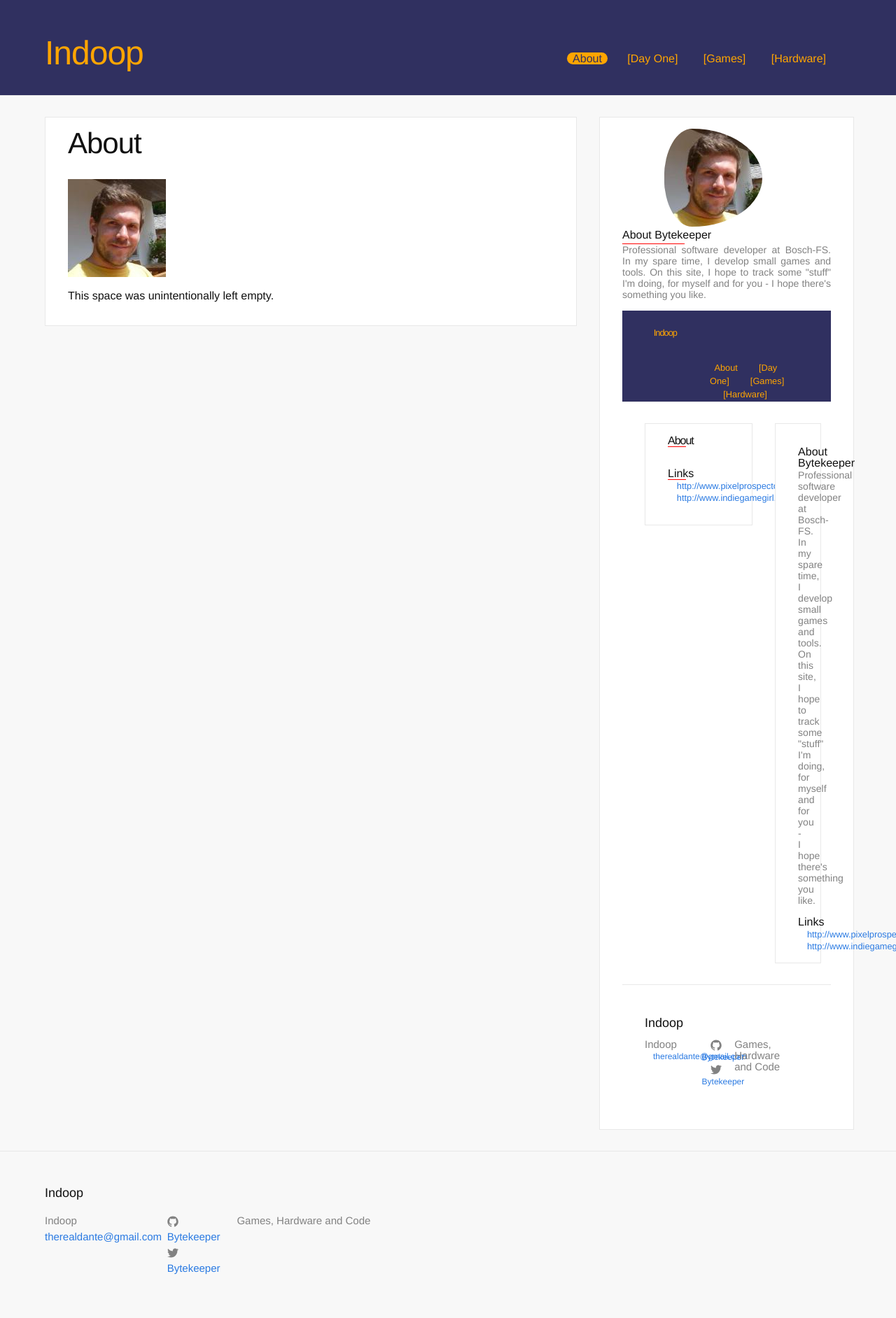
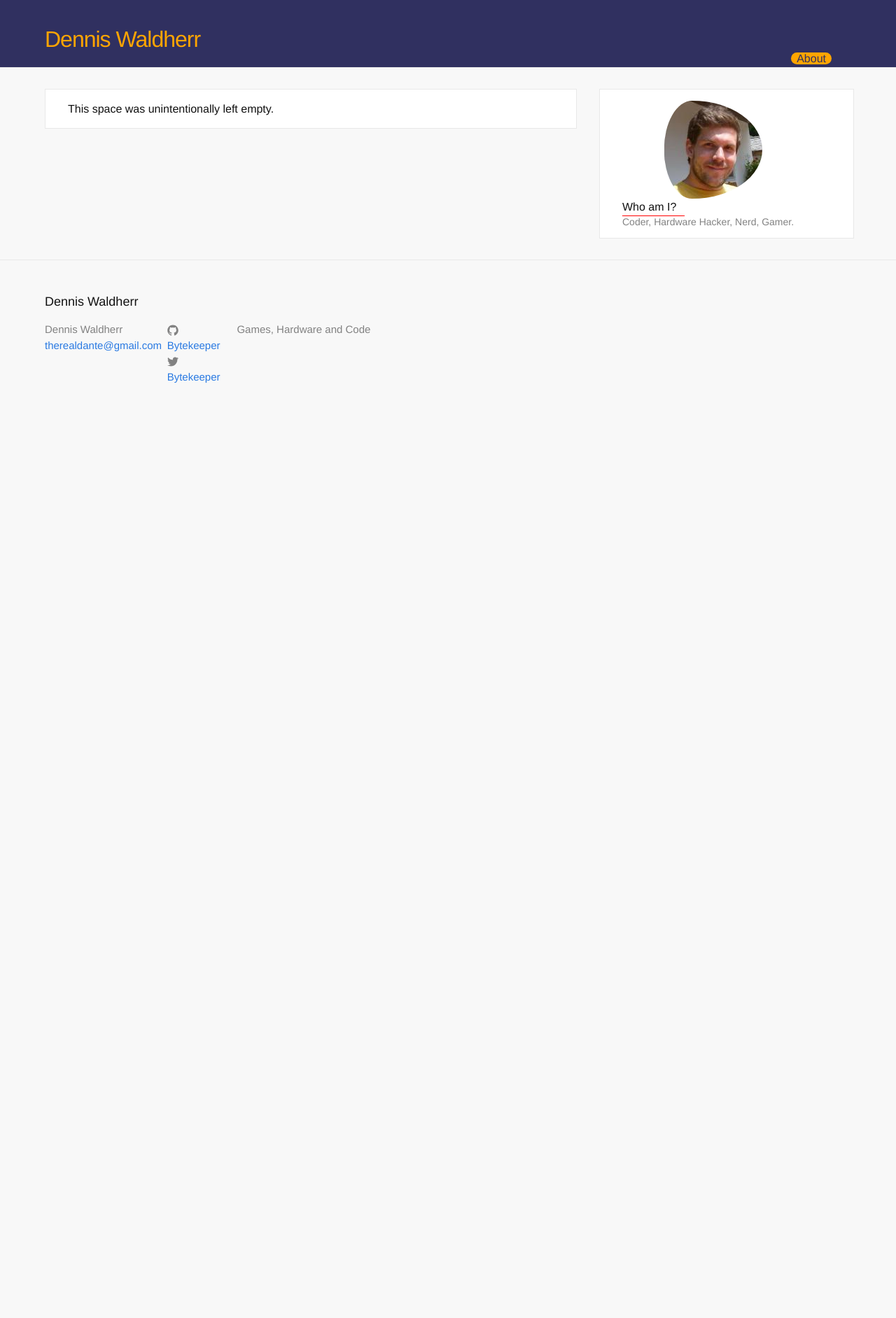
Before and after one commit to Bytekeeper/Bytekeeper.github.io, a Jekyll site: the page built from about.md, in a window 1280 px wide. Shown: the whole page at 70% size. Built offline with Jekyll 4.4.1, drawn with Linux system fonts in a browser that asks for light colours; after the commit the page ends 900 px from its top, so only the background shows below that.

Commit message:
Rince Repeat

```diff
--- a/_cats/dayone.md
+++ /dev/null
@@ -1,5 +0,0 @@
----
-layout: category
-title: Day One
-category: dayone
----
--- a/_cats/games.md
+++ /dev/null
@@ -1,5 +0,0 @@
----
-layout: category
-title: Games
-category: games
----
--- a/_config.yml
+++ b/_config.yml
@@ -1,5 +1,5 @@
 # Site settings
-title: Indoop
+title: Dennis Waldherr
 email: therealdante@gmail.com
 description: > # this means to ignore newlines until "baseurl:"
   Games, Hardware and Code
--- a/_includes/sidebar.html
+++ b/_includes/sidebar.html
@@ -2,11 +2,9 @@
     <div class="author">
         {{ site.baseurl }}
         <img src="{{ site.baseurl }}/assets/author.jpeg" />
-        <h1>About Bytekeeper</h1>
+        <h1>Who am I?</h1>
         <p>
-        Professional software developer at Bosch-FS.  In my spare time, I develop small games and tools.
-        On this site, I hope to track some "stuff" I'm doing, for myself and for you - I hope there's
-        something you like.
+        Coder, Hardware Hacker, Nerd, Gamer.
         </p>
     </div>
     <div class="sidebardynamic">
--- a/_layouts/page.html
+++ b/_layouts/page.html
@@ -1,5 +1,4 @@
 ---
-layout: default
 ---
 <div class="post">
 
--- a/_sass/_layout.scss
+++ b/_sass/_layout.scss
@@ -15,7 +15,7 @@ a.site-title {
 }
 
 .site-title {
-    font-size: 3em;
+    font-size: 2em;
     line-height: 2.5em;
     letter-spacing: -1px;
     margin-bottom: 0;
--- a/about.md
+++ b/about.md
@@ -1,8 +1,7 @@
 ---
-layout: page
+layout: default
 title: About
 permalink: /about/
 ---
-!['Tis me](/assets/author.jpeg)
 
 This space was unintentionally left empty.
```
Also changed, not shown: _cats/hardware.md (deleted, +0 -5 lines), _posts/2014-10-07-end-of-planet.md (deleted, +0 -13 lines), _posts/2015-01-25-beer-chronicles.md (deleted, +0 -13 lines), _posts/2015-01-29-arduino-madness.md (deleted, +0 -23 lines), _posts/2015-02-01-day-one.md (deleted, +0 -32 lines), _posts/2015-02-04-day-one-fighting-grid.md (deleted, +0 -30 lines), _posts/2015-02-08-day-one-first-screenshot.md (deleted, +0 -25 lines), _sidebar/01-links.md (deleted, +0 -8 lines), 1 other file.
